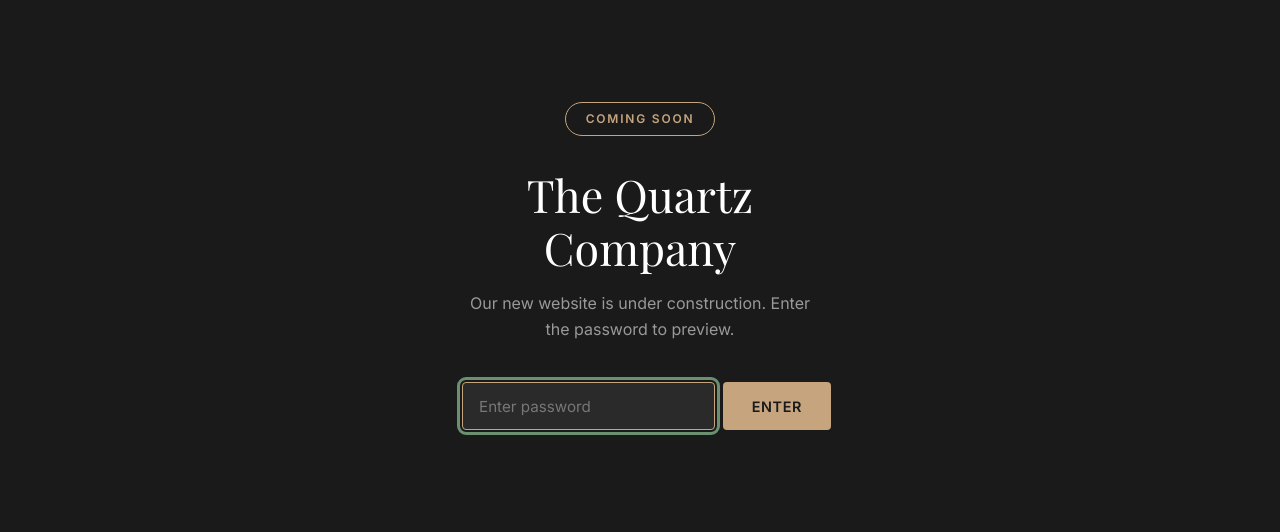
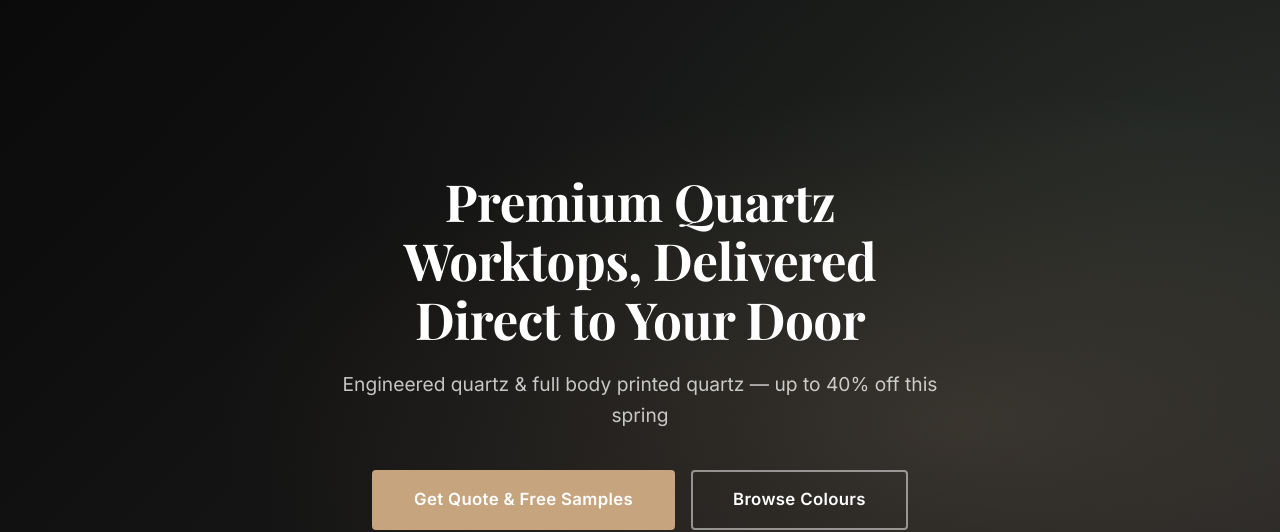
Before and after one commit to mchoudhury123/quartzCompanyWebsite, a React (Vite) app: page / in a window 1280 px wide. Shown: the part 126-658 px from the top of the page. Built offline with nearby package versions, Linux system fonts and the light colour scheme; no server answers.

Commit message:
Remove password gate from public site for public launch
Co-Authored-By: Claude Opus 4.7 (1M context) <noreply@anthropic.com>

```diff
--- a/src/components/PasswordGate.css
+++ /dev/null
@@ -1,114 +0,0 @@
-.password-gate {
-  position: fixed;
-  inset: 0;
-  z-index: 10000;
-  display: flex;
-  align-items: center;
-  justify-content: center;
-  background: var(--color-dark);
-  font-family: var(--font-body);
-}
-
-.password-gate__content {
-  text-align: center;
-  max-width: 420px;
-  padding: 2rem;
-}
-
-.password-gate__badge {
-  display: inline-block;
-  font-size: 0.75rem;
-  font-weight: 600;
-  letter-spacing: 0.15em;
-  text-transform: uppercase;
-  color: var(--color-gold);
-  border: 1px solid var(--color-gold);
-  padding: 0.4rem 1.2rem;
-  border-radius: 20px;
-  margin-bottom: 2rem;
-}
-
-.password-gate__title {
-  font-family: var(--font-heading);
-  font-size: 2.8rem;
-  font-weight: 400;
-  color: var(--color-white);
-  margin-bottom: 1rem;
-  line-height: 1.2;
-}
-
-.password-gate__subtitle {
-  font-size: 1rem;
-  color: #999;
-  line-height: 1.6;
-  margin-bottom: 2.5rem;
-}
-
-.password-gate__form {
-  display: flex;
-  gap: 0.5rem;
-  margin-bottom: 1rem;
-}
-
-.password-gate__input {
-  flex: 1;
-  padding: 0.85rem 1rem;
-  font-size: 0.95rem;
-  font-family: var(--font-body);
-  border: 1px solid #444;
-  border-radius: var(--radius-sm);
-  background: #2a2a2a;
-  color: var(--color-white);
-  outline: none;
-  transition: border-color var(--transition);
-}
-
-.password-gate__input::placeholder {
-  color: #777;
-}
-
-.password-gate__input:focus {
-  border-color: var(--color-gold);
-}
-
-.password-gate__input--error {
-  border-color: var(--color-error);
-}
-
-.password-gate__button {
-  padding: 0.85rem 1.8rem;
-  font-size: 0.9rem;
-  font-weight: 600;
-  font-family: var(--font-body);
-  letter-spacing: 0.04em;
-  text-transform: uppercase;
-  color: var(--color-dark);
-  background: var(--color-gold);
-  border: none;
-  border-radius: var(--radius-sm);
-  cursor: pointer;
-  transition: background var(--transition);
-}
-
-.password-gate__button:hover {
-  background: var(--color-gold-light);
-}
-
-.password-gate__error {
-  font-size: 0.85rem;
-  color: var(--color-error);
-}
-
-@media (max-width: 480px) {
-  .password-gate__title {
-    font-size: 2rem;
-  }
-
-  .password-gate__form {
-    flex-direction: column;
-  }
-
-  .password-gate__button {
-    width: 100%;
-  }
-}
--- a/src/components/PasswordGate.jsx
+++ /dev/null
@@ -1,54 +0,0 @@
-import { useState } from 'react';
-import './PasswordGate.css';
-
-const CORRECT_PASSWORD = 'Gemini123';
-const STORAGE_KEY = 'tqc_authenticated';
-
-export default function PasswordGate({ children }) {
-  const [authenticated, setAuthenticated] = useState(
-    () => sessionStorage.getItem(STORAGE_KEY) === 'true'
-  );
-  const [password, setPassword] = useState('');
-  const [error, setError] = useState(false);
-
-  const handleSubmit = (e) => {
-    e.preventDefault();
-    if (password === CORRECT_PASSWORD) {
-      sessionStorage.setItem(STORAGE_KEY, 'true');
-      setAuthenticated(true);
-    } else {
-      setError(true);
-      setPassword('');
-    }
-  };
-
-  if (authenticated) {
-    return children;
-  }
-
-  return (
-    <div className="password-gate">
-      <div className="password-gate__content">
-        <span className="password-gate__badge">Coming Soon</span>
-        <h1 className="password-gate__title">The Quartz Company</h1>
-        <p className="password-gate__subtitle">
-          Our new website is under construction. Enter the password to preview.
-        </p>
-        <form className="password-gate__form" onSubmit={handleSubmit}>
-          <input
-            className={`password-gate__input ${error ? 'password-gate__input--error' : ''}`}
-            type="password"
-            placeholder="Enter password"
-            value={password}
-            onChange={(e) => { setPassword(e.target.value); setError(false); }}
-            autoFocus
-          />
-          <button className="password-gate__button" type="submit">
-            Enter
-          </button>
-        </form>
-        {error && <p className="password-gate__error">Incorrect password. Please try again.</p>}
-      </div>
-    </div>
-  );
-}
--- a/src/components/PublicLayout.jsx
+++ b/src/components/PublicLayout.jsx
@@ -2,17 +2,16 @@ import { Outlet } from 'react-router-dom';
 import Header from './Header';
 import Footer from './Footer';
 import ScrollToTop from './ScrollToTop';
-import PasswordGate from './PasswordGate';
 
 export default function PublicLayout() {
   return (
-    <PasswordGate>
+    <>
       <ScrollToTop />
       <Header />
       <main>
         <Outlet />
       </main>
       <Footer />
-    </PasswordGate>
+    </>
   );
 }
```
